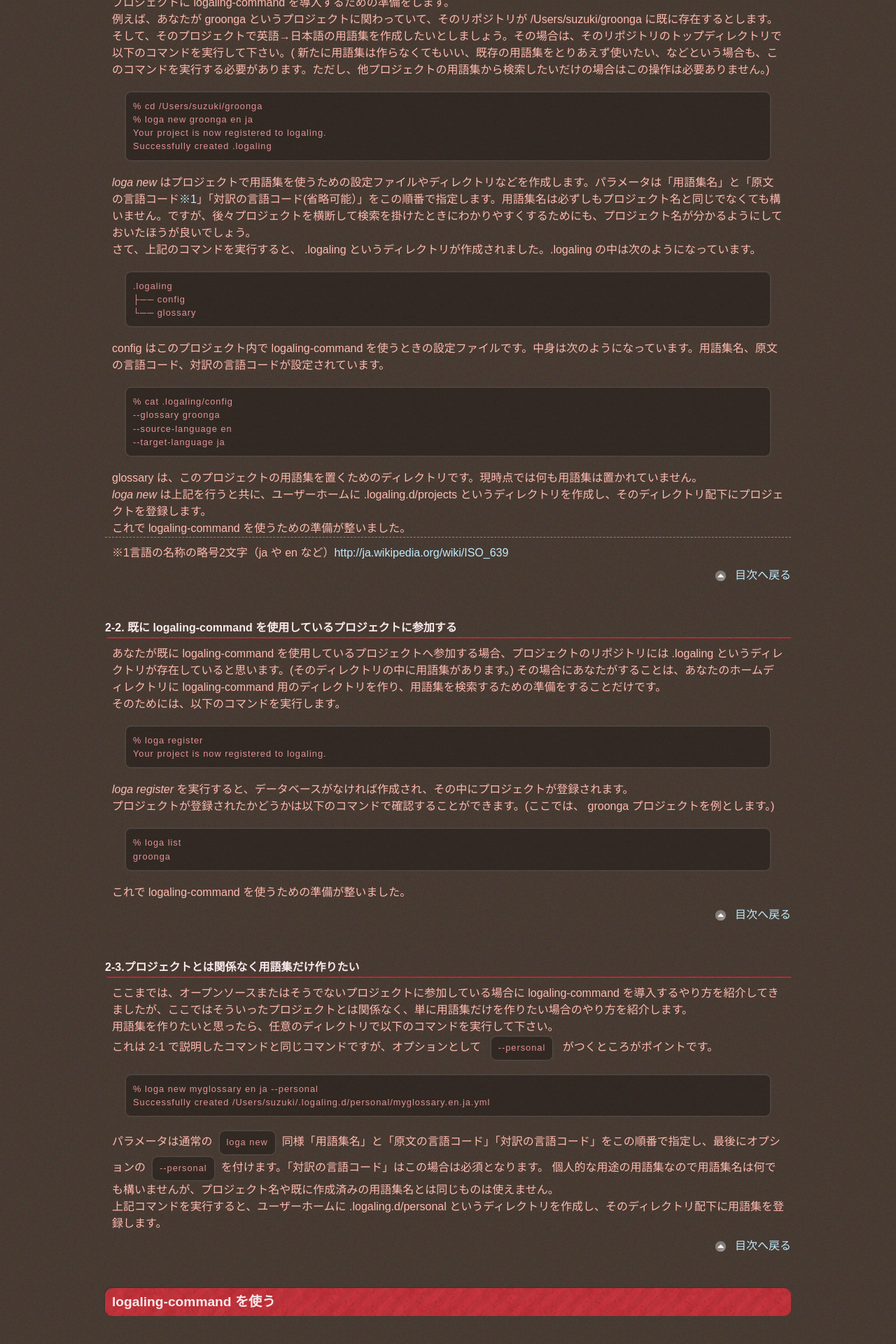
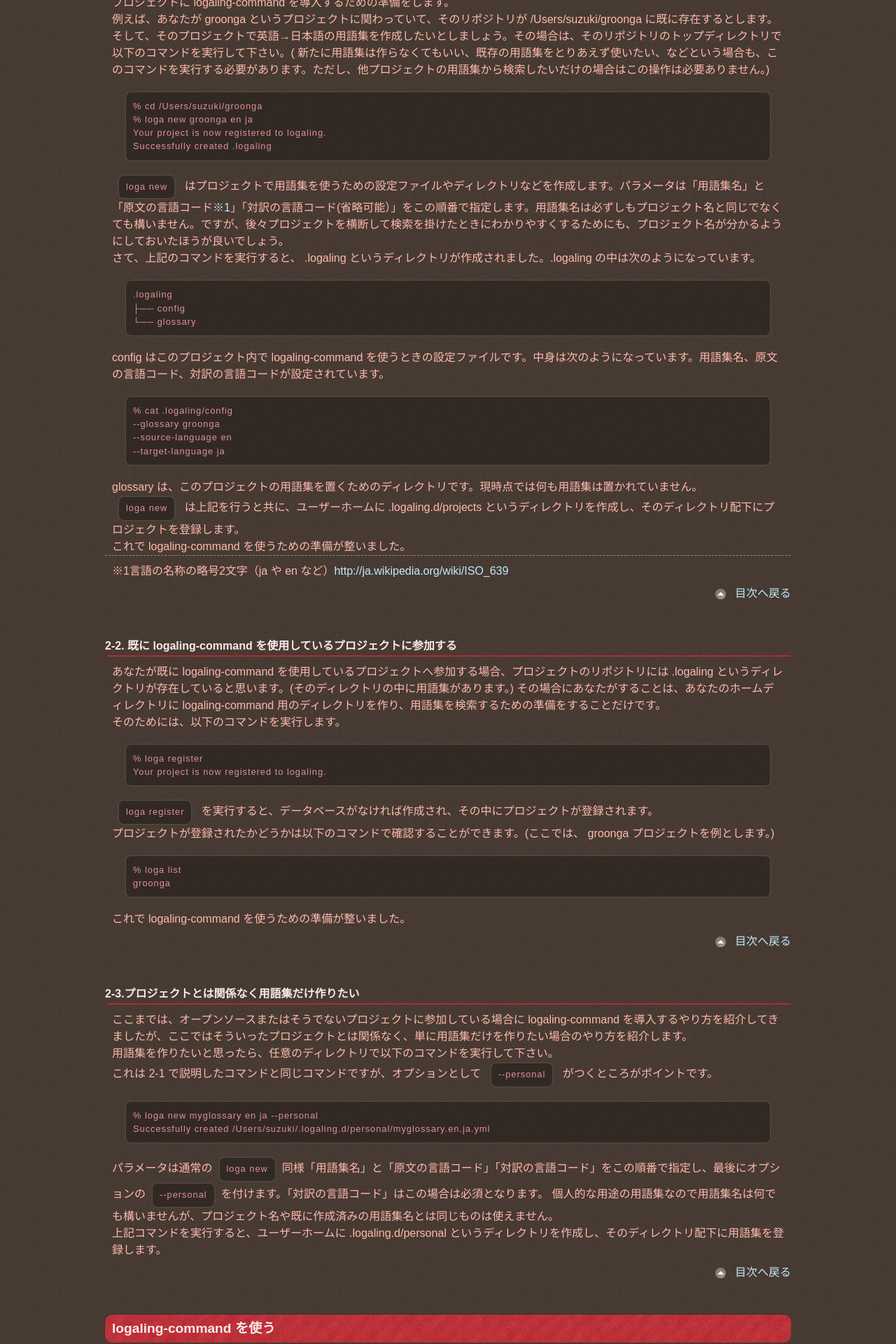
Before and after one commit to logaling/logaling.github.com, a Jekyll site: the page built from usage.md, in a window 1280 px wide. Shown: the part 2228-4148 px from the top of the page at 70% size. Built offline with Jekyll 4.4.1, drawn with Linux system fonts in a browser that asks for light colours; some web fonts are replaced; Markdown is read by kramdown in place of the engine named in the settings.

Commit message:
Change notation of the inline command in text

```diff
--- a/usage.md
+++ b/usage.md
@@ -109,7 +109,7 @@ logaling-command は RubyGems でインストールできます。
 	Your project is now registered to logaling.
 	Successfully created .logaling
 
-*loga new* はプロジェクトで用語集を使うための設定ファイルやディレクトリなどを作成します。パラメータは「用語集名」と「原文の言語コード[※1](#kome1)」「対訳の言語コード(省略可能）」をこの順番で指定します。用語集名は必ずしもプロジェクト名と同じでなくても構いません。ですが、後々プロジェクトを横断して検索を掛けたときにわかりやすくするためにも、プロジェクト名が分かるようにしておいたほうが良いでしょう。
+`loga new` はプロジェクトで用語集を使うための設定ファイルやディレクトリなどを作成します。パラメータは「用語集名」と「原文の言語コード[※1](#kome1)」「対訳の言語コード(省略可能）」をこの順番で指定します。用語集名は必ずしもプロジェクト名と同じでなくても構いません。ですが、後々プロジェクトを横断して検索を掛けたときにわかりやすくするためにも、プロジェクト名が分かるようにしておいたほうが良いでしょう。
 
 さて、上記のコマンドを実行すると、 .logaling というディレクトリが作成されました。.logaling の中は次のようになっています。
 
@@ -126,7 +126,7 @@ config はこのプロジェクト内で logaling-command を使うときの設
 
 glossary は、このプロジェクトの用語集を置くためのディレクトリです。現時点では何も用語集は置かれていません。
 
-*loga new* は上記を行うと共に、ユーザーホームに .logaling.d/projects というディレクトリを作成し、そのディレクトリ配下にプロジェクトを登録します。
+`loga new` は上記を行うと共に、ユーザーホームに .logaling.d/projects というディレクトリを作成し、そのディレクトリ配下にプロジェクトを登録します。
 
 これで logaling-command を使うための準備が整いました。
 
@@ -148,7 +148,7 @@ glossary は、このプロジェクトの用語集を置くためのディレ
 	% loga register
 	Your project is now registered to logaling.
 
-*loga register* を実行すると、データベースがなければ作成され、その中にプロジェクトが登録されます。
+`loga register` を実行すると、データベースがなければ作成され、その中にプロジェクトが登録されます。
 
 プロジェクトが登録されたかどうかは以下のコマンドで確認することができます。(ここでは、 groonga プロジェクトを例とします。)
 
@@ -275,7 +275,7 @@ lookup サブコマンド実行時に --output=csv (または、--output=json)
 	% loga lookup storage
 	  storage engine    ストレージエンジン   # groongaをベースとしたMySQLのストレージエンジン
 
-また、この用語登録はひとつの用語で複数の対訳を登録することが可能です。その場合も同じように *loga add* してください。
+また、この用語登録はひとつの用語で複数の対訳を登録することが可能です。その場合も同じように `loga add` してください。
 
 	% loga add "storage engine" "ストレージ・エンジン"
 
@@ -301,7 +301,7 @@ lookup サブコマンド実行時に --output=csv (または、--output=json)
 	--glossary groonga
 	--source-language en
 
-この状態で *loga add* しようとすると、
+この状態で `loga add` しようとすると、
 
 	% loga add email Eメール
 	input target-language code '-T <target-language code>'
@@ -310,7 +310,7 @@ lookup サブコマンド実行時に --output=csv (または、--output=json)
 もちろん、1つの用語だけを用語集に追加したいだけなら、このメッセージ通りにオプションとして翻訳言語を指定することで問題なく追加することができます。
 ですが、次々に用語を追加していきたい場合には毎回オプションで翻訳言語の言語コードを指定するのは面倒です。
 
-そのような場合には *loga config* を利用します。
+そのような場合には `loga config` を利用します。
 
 	% loga config target-language ja --global
 	Successfully set config.
@@ -327,7 +327,7 @@ lookup サブコマンド実行時に --output=csv (または、--output=json)
 この設定はグローバルな設定となるので、どこの階層にいても参照されることになります。設定ファイルの中身は .logaling/config と同じですが logaling-command は実行時に、 **コマンドラインオプション ＞ プロジェクトごとの設定 ＞ ユーザホームのグローバルな設定** という順序で設定を参照します。
 .logaling.d/config に自分専用のグローバルな設定を持つことができるので、一つのプロジェクトで複数の言語への翻訳が同時進行していても普段と同じように用語集の編集ができるようになります。
 
-*loga config* の使い方の詳細は[コマンドリファレンス](reference.html#config)を参照して下さい。
+`loga config` の使い方の詳細は[コマンドリファレンス](reference.html#config)を参照して下さい。
 
 <p class="toTop"><a href="#index">目次へ戻る</a></p>
 
@@ -412,7 +412,7 @@ logaling-command では、そのような場合のために、1行1用語ペア
 
 #### <a id="import">6-2. 有名プロジェクトの用語集を logaling-command にインポートしたい</a> ###
 
-自分が参加しているプロジェクト以外で、同じ用語がどのように訳されているのかを知りたい場合があるかもしれません。 *loga import* で、いくつかの有名プロジェクトで利用されている用語集をインポートすることができます。
+自分が参加しているプロジェクト以外で、同じ用語がどのように訳されているのかを知りたい場合があるかもしれません。 `loga import` で、いくつかの有名プロジェクトで利用されている用語集をインポートすることができます。
 
 まずは、インポートできるプロジェクトの種類がどれくらいあるのかを知るために、以下のコマンドを実行して下さい。
 
@@ -421,7 +421,7 @@ logaling-command では、そのような場合のために、1行1用語ペア
 	gnome_project : GNOME Translation Project Ja (http://live.gnome.org/TranslationProjectJa)
 	postgresql_manual : PostgreSQL7.1 Manual (http://osb.sraoss.co.jp/PostgreSQL/Manual/)
 
-コマンドの結果から、インポート出来る用語集が3種類あることがわかりました。それでは、このうちの postgresql_manual をインポートしてみましょう。実際に用語集をインポートするためには *loga import* に用語集名をパラメータとして渡してあげます。この用語集名は上記のリストのコロンの前にある項目です。
+コマンドの結果から、インポート出来る用語集が3種類あることがわかりました。それでは、このうちの postgresql_manual をインポートしてみましょう。実際に用語集をインポートするためには `loga import` に用語集名をパラメータとして渡してあげます。この用語集名は上記のリストのコロンの前にある項目です。
 
 	% loga import postgresql_manual
 
```
